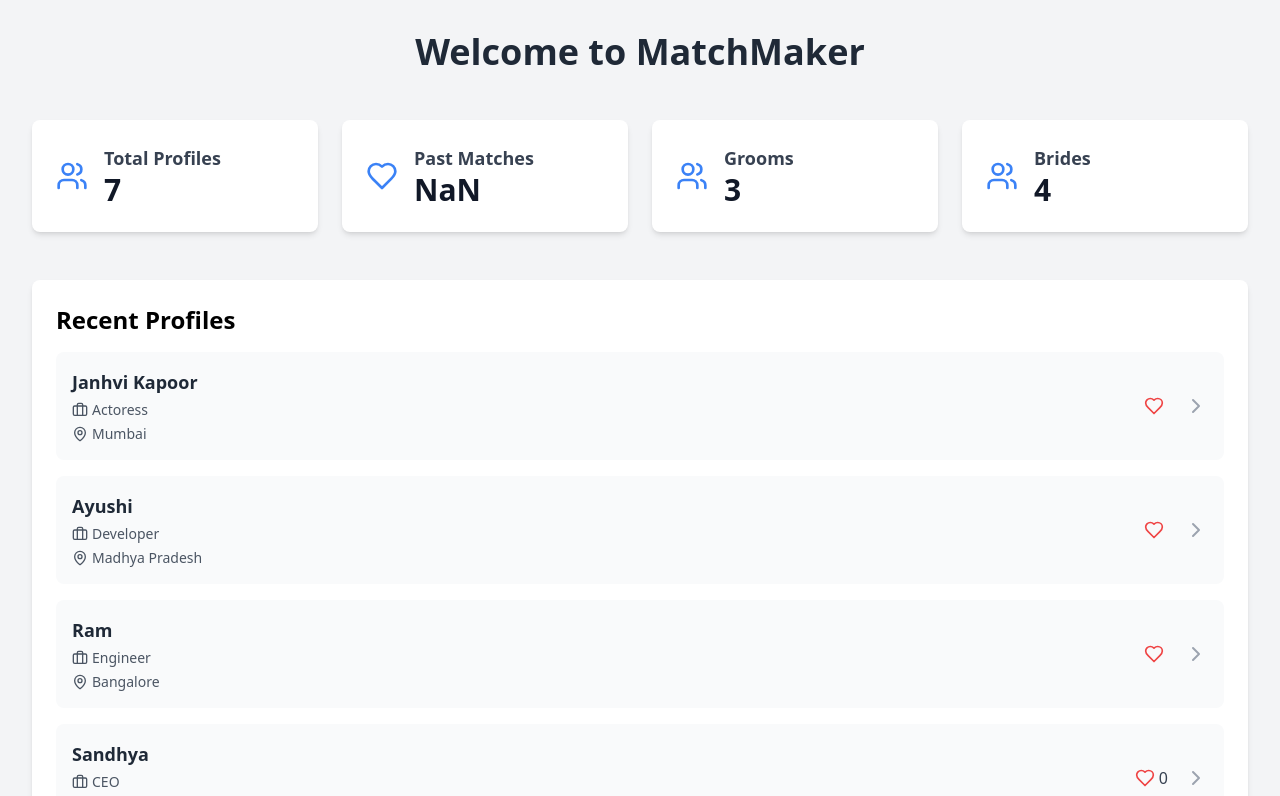
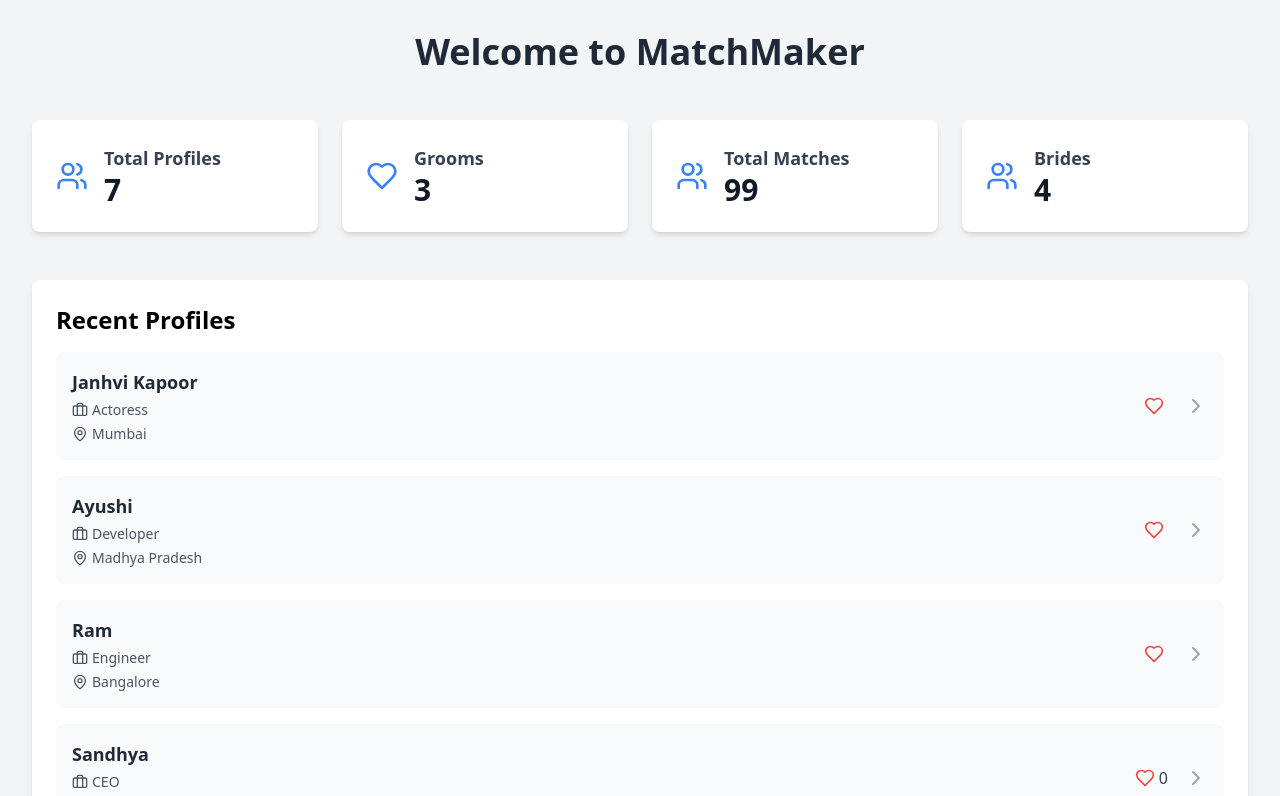
Before and after one commit to sridhar7601/React-Training-Presidio, a React (Vite) app in the folder day-4-MiniProject/: page / in a window 1280 px wide. Shown: the top 796 px of the page. Built offline with nearby package versions, Linux system fonts and the light colour scheme; data requests are answered from the project's data file.

Commit message:
add otimization and comments

```diff
--- a/day-4-MiniProject/src/App.tsx
+++ b/day-4-MiniProject/src/App.tsx
@@ -1,21 +1,28 @@
-import React from 'react';
+import React, { Suspense, lazy } from 'react';
 import { BrowserRouter as Router, Route, Routes } from 'react-router-dom';
 import { QueryClient, QueryClientProvider } from 'react-query';
 import { ProfileProvider } from './components/contexts/ProfileContext';
-import HomePage from './components/pages/HomePage';
-import LandingPage from './components/pages/LandingPage';
+
+// lazy load the pages
+const HomePage = lazy(() => import('./components/pages/HomePage'));
+const LandingPage = lazy(() => import('./components/pages/LandingPage'));
 
 const queryClient = new QueryClient();
 
 const App: React.FC = () => {
   return (
+    //query client provider for accessing react query
     <QueryClientProvider client={queryClient}>
+      {/* context provider */}
       <ProfileProvider>
         <Router>
-          <Routes>
-            <Route path="/" element={<LandingPage />} />
-            <Route path="/home" element={<HomePage />} />
-          </Routes>
+          {/* suspence utilized for lazy loading feature & fallback is to show till component paints on screen */}
+          <Suspense fallback={<div>Loading...</div>}>
+            <Routes>
+              <Route path="/" element={<LandingPage />} />
+              <Route path="/home" element={<HomePage />} />
+            </Routes>
+          </Suspense>
         </Router>
       </ProfileProvider>
     </QueryClientProvider>
--- /dev/null
+++ b/day-4-MiniProject/src/components/Cards/ProfileCardVertical.tsx
@@ -0,0 +1,26 @@
+import { Briefcase, MapPin, Heart, ChevronRight } from 'lucide-react';
+
+const ProfileCardVertical = ({ profile }) => (
+  <div className="flex items-center justify-between bg-gray-50 rounded-lg p-4 hover:bg-gray-100 transition-colors duration-200">
+    <div>
+      <h3 className="text-lg font-semibold text-gray-800">{profile.name}</h3>
+      <div className="flex items-center text-sm text-gray-600 mt-1">
+        <Briefcase className="h-4 w-4 mr-1" />
+        <span>{profile.occupation}</span>
+      </div>
+      <div className="flex items-center text-sm text-gray-600 mt-1">
+        <MapPin className="h-4 w-4 mr-1" />
+        <span>{profile.location}</span>
+      </div>
+    </div>
+    <div className="flex items-center">
+      <div className="flex items-center mr-4">
+        <Heart className="h-5 w-5 text-red-500 mr-1" />
+        <span className="text-gray-700">{profile.likeCount}</span>
+      </div>
+      <ChevronRight className="h-6 w-6 text-gray-400" />
+    </div>
+  </div>
+);
+
+export default ProfileCardVertical;
--- /dev/null
+++ b/day-4-MiniProject/src/components/Cards/StatCard.tsx
@@ -0,0 +1,11 @@
+const StatCard = ({ icon, title, value }) => (
+    <div className="bg-white rounded-lg shadow-md p-6 flex items-center">
+      <div className="mr-4 text-blue-500">{icon}</div>
+      <div>
+        <h3 className="text-lg font-semibold text-gray-700">{title}</h3>
+        <p className="text-3xl font-bold text-gray-900">{value}</p>
+      </div>
+    </div>
+  );
+
+  export default StatCard;
--- a/day-4-MiniProject/src/components/contexts/ProfileContext.tsx
+++ b/day-4-MiniProject/src/components/contexts/ProfileContext.tsx
@@ -11,10 +11,11 @@ interface ProfileContextType {
   deleteProfile: (id: number) => Promise<void>;
   toggleLikeProfile: (id: number) => Promise<void>;
 }
-
+//creating a context for using usecontext hook
 const ProfileContext = createContext<ProfileContextType | undefined>(undefined);
 
 export const ProfileProvider: React.FC<{ children: ReactNode }> = ({ children }) => {
+  // from hook destructuring it and using as a context
   const {
     profiles,
     isLoading,
@@ -26,6 +27,7 @@ export const ProfileProvider: React.FC<{ children: ReactNode }> = ({ children })
   } = useProfiles();
 
   return (
+    // passing values to children with provider that can have all my contect states
     <ProfileContext.Provider
       value={{
         profiles,
@@ -41,7 +43,7 @@ export const ProfileProvider: React.FC<{ children: ReactNode }> = ({ children })
     </ProfileContext.Provider>
   );
 };
-
+// an error handlining for context
 export const useProfileContext = () => {
   const context = useContext(ProfileContext);
   if (context === undefined) {
--- a/day-4-MiniProject/src/components/pages/LandingPage.tsx
+++ b/day-4-MiniProject/src/components/pages/LandingPage.tsx
@@ -1,29 +1,30 @@
-import { useState, useEffect } from 'react';
+import { useEffect, useState } from 'react';
 import { useNavigate } from 'react-router-dom';
-import { Users, Heart, MapPin, Briefcase, ChevronRight } from 'lucide-react';
+import StatCard from '../Cards/StatCard';
+import ProfileCard from '../Cards/ProfileCardVertical';
+import { useProfileContext } from '../contexts/ProfileContext';
+import { Users, Heart } from 'lucide-react';
 
 const LandingPage = () => {
+  const { profiles } = useProfileContext();
   const [stats, setStats] = useState({
     totalProfiles: 0,
-    totalLikes: 0,
     groomCount: 0,
     brideCount: 0,
   });
   const [recentProfiles, setRecentProfiles] = useState([]);
   const navigate = useNavigate();
+
   useEffect(() => {
-    fetch('http://localhost:3001/profiles')
-      .then(response => response.json())
-      .then(data => {
-        setStats({
-          totalProfiles: data.length,
-          totalLikes: data.reduce((sum, profile) => sum + profile.likeCount, 0),
-          groomCount: data.filter(profile => profile.type === 'groom').length,
-          brideCount: data.filter(profile => profile.type === 'bride').length,
-        });
-        setRecentProfiles(data.slice(-5).reverse());
+    if (profiles.length > 0) {
+      setStats({
+        totalProfiles: profiles.length,
+        groomCount: profiles.filter(profile => profile.type === 'groom').length,
+        brideCount: profiles.filter(profile => profile.type === 'bride').length,
       });
-  }, []);
+      setRecentProfiles(profiles.slice(-5).reverse());
+    }
+  }, [profiles]);
 
   return (
     <div className="min-h-screen bg-gray-100 p-8">
@@ -33,8 +34,8 @@ const LandingPage = () => {
 
       <div className="grid grid-cols-1 md:grid-cols-2 lg:grid-cols-4 gap-6 mb-12">
         <StatCard icon={<Users className="h-8 w-8" />} title="Total Profiles" value={stats.totalProfiles} />
-        <StatCard icon={<Heart className="h-8 w-8" />} title="Past Matches" value={stats.totalLikes} />
-        <StatCard icon={<Users className="h-8 w-8" />} title="Grooms" value={stats.groomCount} />
+        <StatCard icon={<Heart className="h-8 w-8" />} title="Grooms" value={stats.groomCount} />
+        <StatCard icon={<Users className="h-8 w-8" />} title="Total Matches" value={"99"} />
         <StatCard icon={<Users className="h-8 w-8" />} title="Brides" value={stats.brideCount} />
       </div>
 
@@ -48,7 +49,6 @@ const LandingPage = () => {
       </div>
 
       <div className="flex justify-center space-x-6">
-        {/* Use button and navigate onClick */}
         <button
           onClick={() => navigate('/home')}
           className="bg-blue-500 hover:bg-blue-600 text-white font-semibold py-3 px-6 rounded-lg shadow-md transition-colors duration-300"
@@ -60,37 +60,4 @@ const LandingPage = () => {
   );
 };
 
-const StatCard = ({ icon, title, value }) => (
-  <div className="bg-white rounded-lg shadow-md p-6 flex items-center">
-    <div className="mr-4 text-blue-500">{icon}</div>
-    <div>
-      <h3 className="text-lg font-semibold text-gray-700">{title}</h3>
-      <p className="text-3xl font-bold text-gray-900">{value}</p>
-    </div>
-  </div>
-);
-
-const ProfileCard = ({ profile }) => (
-  <div className="flex items-center justify-between bg-gray-50 rounded-lg p-4 hover:bg-gray-100 transition-colors duration-200">
-    <div>
-      <h3 className="text-lg font-semibold text-gray-800">{profile.name}</h3>
-      <div className="flex items-center text-sm text-gray-600 mt-1">
-        <Briefcase className="h-4 w-4 mr-1" />
-        <span>{profile.occupation}</span>
-      </div>
-      <div className="flex items-center text-sm text-gray-600 mt-1">
-        <MapPin className="h-4 w-4 mr-1" />
-        <span>{profile.location}</span>
-      </div>
-    </div>
-    <div className="flex items-center">
-      <div className="flex items-center mr-4">
-        <Heart className="h-5 w-5 text-red-500 mr-1" />
-        <span className="text-gray-700">{profile.likeCount}</span>
-      </div>
-      <ChevronRight className="h-6 w-6 text-gray-400" />
-    </div>
-  </div>
-);
-
 export default LandingPage;
--- a/day-4-MiniProject/src/db.json
+++ b/day-4-MiniProject/src/db.json
@@ -27,7 +27,7 @@
       "occupation": "CEO",
       "location": "Coimbatore",
       "likeCount": 0,
-      "isLiked": false
+      "isLiked": true
     },
     {
       "id": "a2bc",
@@ -36,7 +36,8 @@
       "age": "24",
       "occupation": "CEO",
       "location": "Coimbatore",
-      "likeCount": 0
+      "likeCount": 0,
+      "isLiked": false
     },
     {
       "id": "1fde",
--- a/day-4-MiniProject/src/types/types.ts
+++ b/day-4-MiniProject/src/types/types.ts
@@ -1,3 +1,4 @@
+// types as a single file to provide interface for profile where ever used
 export interface Profile {
     id: number;
     type: 'groom' | 'bride';
```
Also changed, not shown: day-4-MiniProject/src/components/Cards/ProfileCard.tsx (+4 -4 lines), day-4-MiniProject/src/components/hooks/useProfiles.tsx (+9 -2 lines), day-4-MiniProject/src/components/pages/HomePage.tsx (+7 -0 lines).
